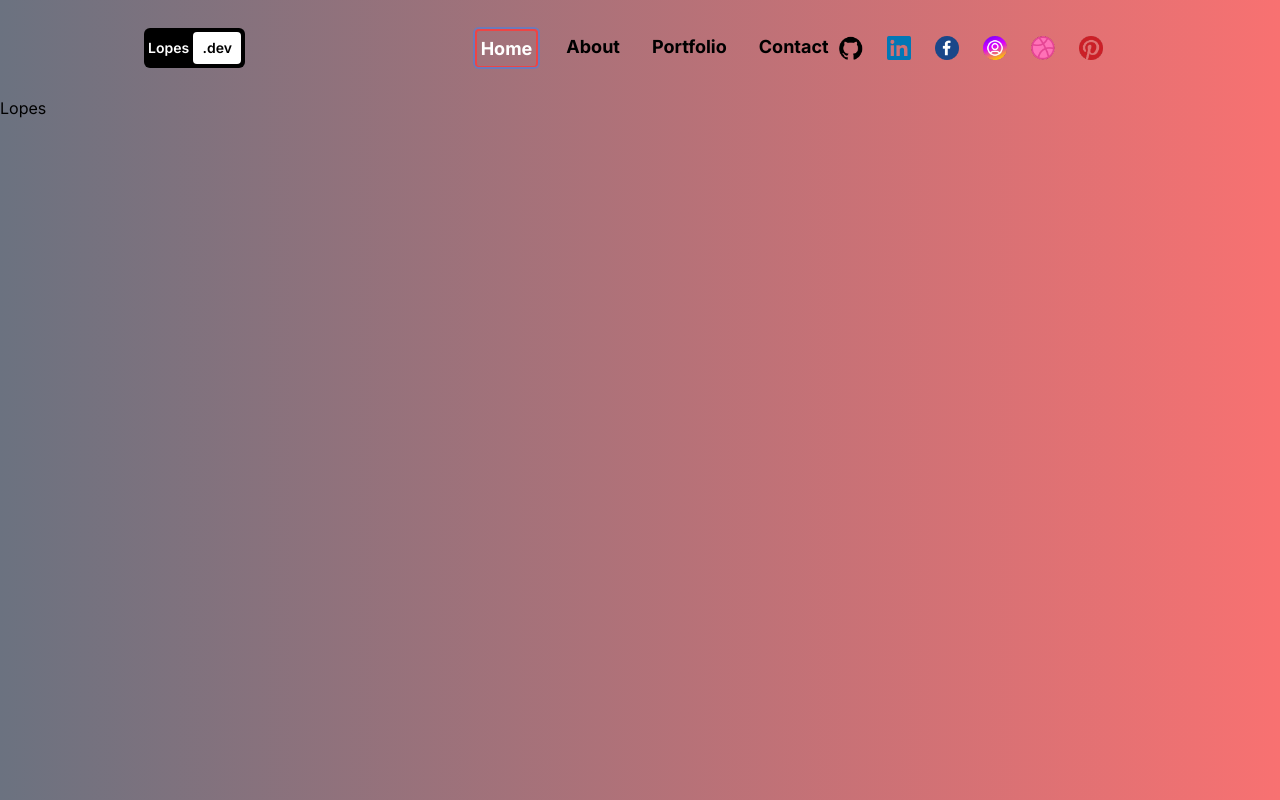
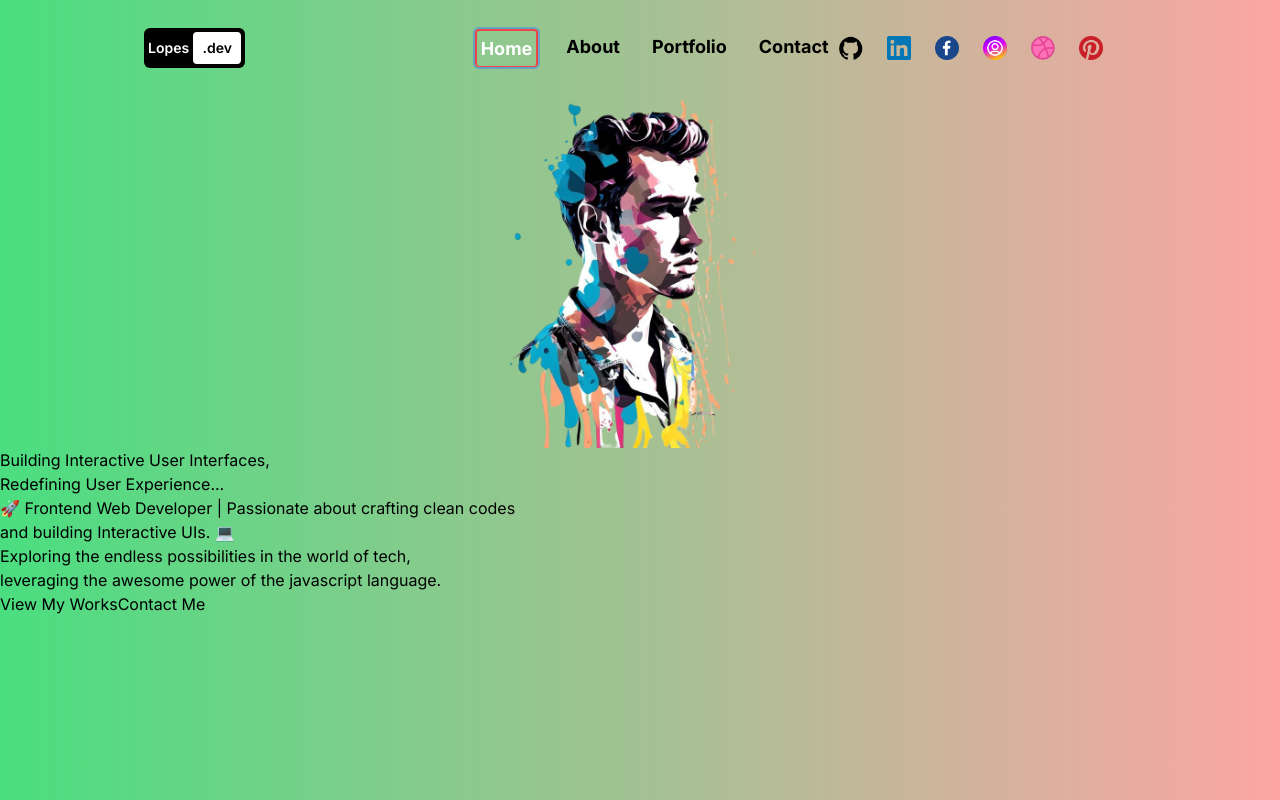
Before and after one commit to ChiefLopes/MyPortfolioV1, a Next.js app: page / in a window 1280 px wide. Built offline with nearby package versions, Linux system fonts and the light colour scheme.

Commit message:
working on the home

```diff
--- a/src/app/layout.tsx
+++ b/src/app/layout.tsx
@@ -18,11 +18,11 @@ export default function RootLayout({
   return (
     <html lang="en">
       <body className={inter.className}>
-        <div className="w-screen h-screen bg-gradient-to-r from-gray-500 to-red-400">
+        <div className="w-screen h-screen bg-gradient-to-r from-green-400 to-red-300">
           <div className="h-24">
             <Navbar />
           </div>
-          <div className="h[calc(100vh-6)]">{children}</div>
+          <div className="h-[calc(100vh-6rem)]">{children}</div>
         </div>
       </body>
     </html>
--- a/src/app/page.tsx
+++ b/src/app/page.tsx
@@ -1,5 +1,33 @@
 import Image from "next/image";
 
 export default function Home() {
-  return <main>Lopes</main>;
+  return (
+    <div className="h-full flex flex-col">
+      {/* IMAGE SECTION */}
+      <div className="h-1/2 relative ">
+        <Image src="/hero.png" alt="hero" fill className="object-contain" />
+      </div>
+
+      {/* TEXT SECTION */}
+      <div className="h-1/2">
+        {/* TITLE */}
+        <h1>
+          Building Interactive User Interfaces, <br /> Redefining User
+          Experience...
+        </h1>
+
+        {/* DECS. */}
+        <p>
+          🚀 Frontend Web Developer | Passionate about crafting clean codes{" "}
+          <br /> and building Interactive UIs. 💻 <br /> Exploring the endless
+          possibilities in the world of tech, <br /> leveraging the awesome
+          power of the javascript language.
+        </p>
+        <div>
+          <button>View My Works</button>
+          <button>Contact Me</button>
+        </div>
+      </div>
+    </div>
+  );
 }
--- a/src/components/Navbar.tsx
+++ b/src/components/Navbar.tsx
@@ -12,7 +12,7 @@ const Navbar = () => {
   return (
     <div className="h-full flex items-center justify-between px-4 sm:px-8 md:px-12 lg:px-20 xl:px-36">
       {/* LOGO  */}
-      <div className="md:hidden w-1/3 lg:flex">
+      <div className="md:hidden xl:w-1/3 lg:flex ">
         <Link
           href="/"
           className="text-sm bg-black rounded-md p-1 font-semibold flex justify-center items-center"
@@ -27,7 +27,7 @@ const Navbar = () => {
       {/* NAV LINKS */}
       <div className="hidden md:flex gap-6 w-1/3 text-black font-bold text-[18px]">
         {links.map((link) => (
-            <NavLink key={link.url} link={link} />
+          <NavLink key={link.url} link={link} />
         ))}
       </div>
 
```
